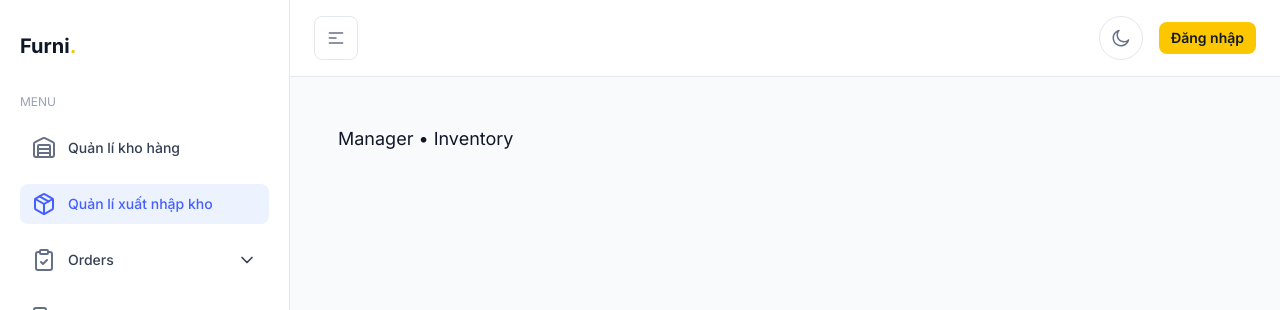
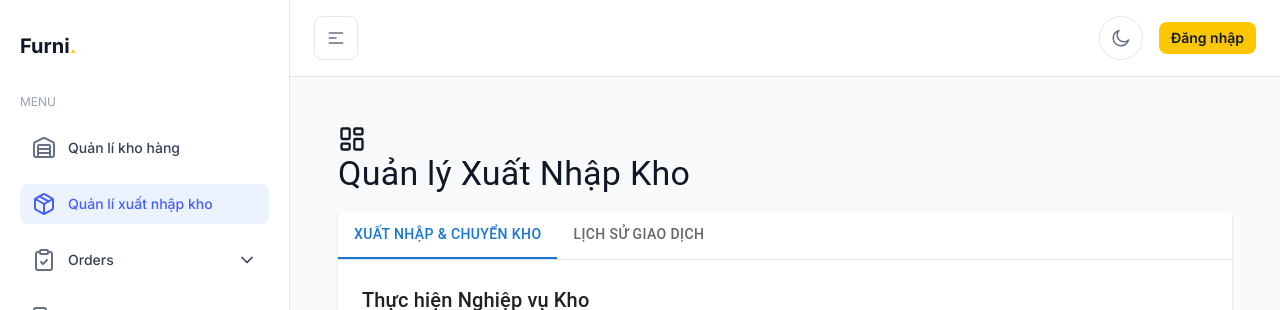
Before and after one commit to TonTon1410/furnimart-web, a React (Vite) app: page /dashboard/inventory in a window 1280 px wide. Shown: the top 310 px of the page. Built offline with nearby package versions, Linux system fonts and the light colour scheme; no server answers; sample sign-in values are in the browser's storage.

Commit message:
add role route

```diff
--- a/src/dashboard/roles/manager/components/InventoryBaseFormFields.tsx
+++ b/src/dashboard/roles/manager/components/InventoryBaseFormFields.tsx
@@ -3,7 +3,7 @@
 /* eslint-disable @typescript-eslint/no-explicit-any */
 import React, { useState, useEffect, useMemo } from 'react'; // ✅ Thêm useMemo
 import { TextField, FormControl, InputLabel, Select, MenuItem, Grid, Autocomplete } from '@mui/material';
-import productService from '@/service/homeService';
+import { productService } from '@/service/homeService';
 import warehousesService from '@/service/warehousesService';
 import zoneService from '@/service/zoneService';
 import locationItemService from '@/service/locationItemService';
--- a/src/router/RoleRoutes.tsx
+++ b/src/router/RoleRoutes.tsx
@@ -27,7 +27,8 @@ const SellerInvoices = Placeholder("Seller • Invoices");
 const SellerChat = Placeholder("Seller • Chat");
 
 import WarehouseManagement from "@/dashboard/roles/manager/WarehouseManagement";
-const ManagerInventory = Placeholder("Manager • Inventory");
+import InventoryManagement from "@/dashboard/roles/manager/InventoryManagement";
+// const ManagerInventory = Placeholder("Manager • Inventory");
 const ManagerApproval = Placeholder("Manager • Approve Orders");
 const ManagerAssign = Placeholder("Manager • Assign Delivery");
 const ManagerRevenue = Placeholder("Manager • Revenue Report");
@@ -81,7 +82,7 @@ export default function RoleRoutes() {
         <Route path="locations" element={<LocationItemPage />} />
         <Route path="inventory" element={<InventoryPage />} /> */}
         <Route path="warehouses" element={<WarehouseManagement />} />
-        <Route path="inventory" element={<ManagerInventory />} />
+        <Route path="inventory" element={<InventoryManagement />} />
         <Route path="orders/approval" element={<ManagerApproval />} />
         <Route path="deliveries/assign" element={<ManagerAssign />} />
         <Route path="reports/revenue" element={<ManagerRevenue />} />
```
